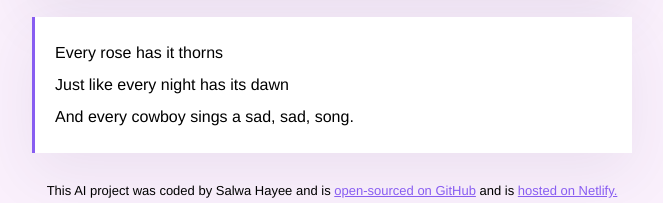
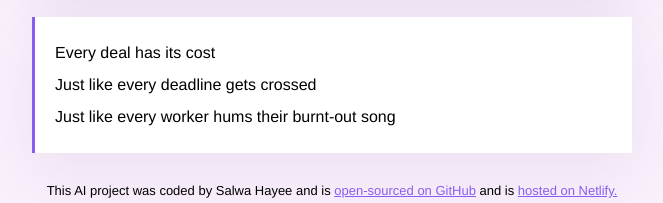
Before and after one commit to salwa-hayee/corporate-poem-generator, a plain HTML site: page index.html in a window 1280 px wide. Shown: the part 375-578 px from the top of the page, without its empty margins (308-971 px from the left). Drawn offline with Linux system fonts and the light colour scheme.

Commit message:
Updated the Text in html

```diff
--- a/index.html
+++ b/index.html
@@ -25,11 +25,11 @@
           <input type="submit" class="button" />
         </form>
         <div class="poem">
-          Every rose has it thorns
+          Every deal has its cost
           <br />
-          Just like every night has its dawn
+          Just like every deadline gets crossed
           <br />
-          And every cowboy sings a sad, sad, song.
+          Just like every worker hums their burnt-out song
         </div>
       </main>
       <footer>
```
